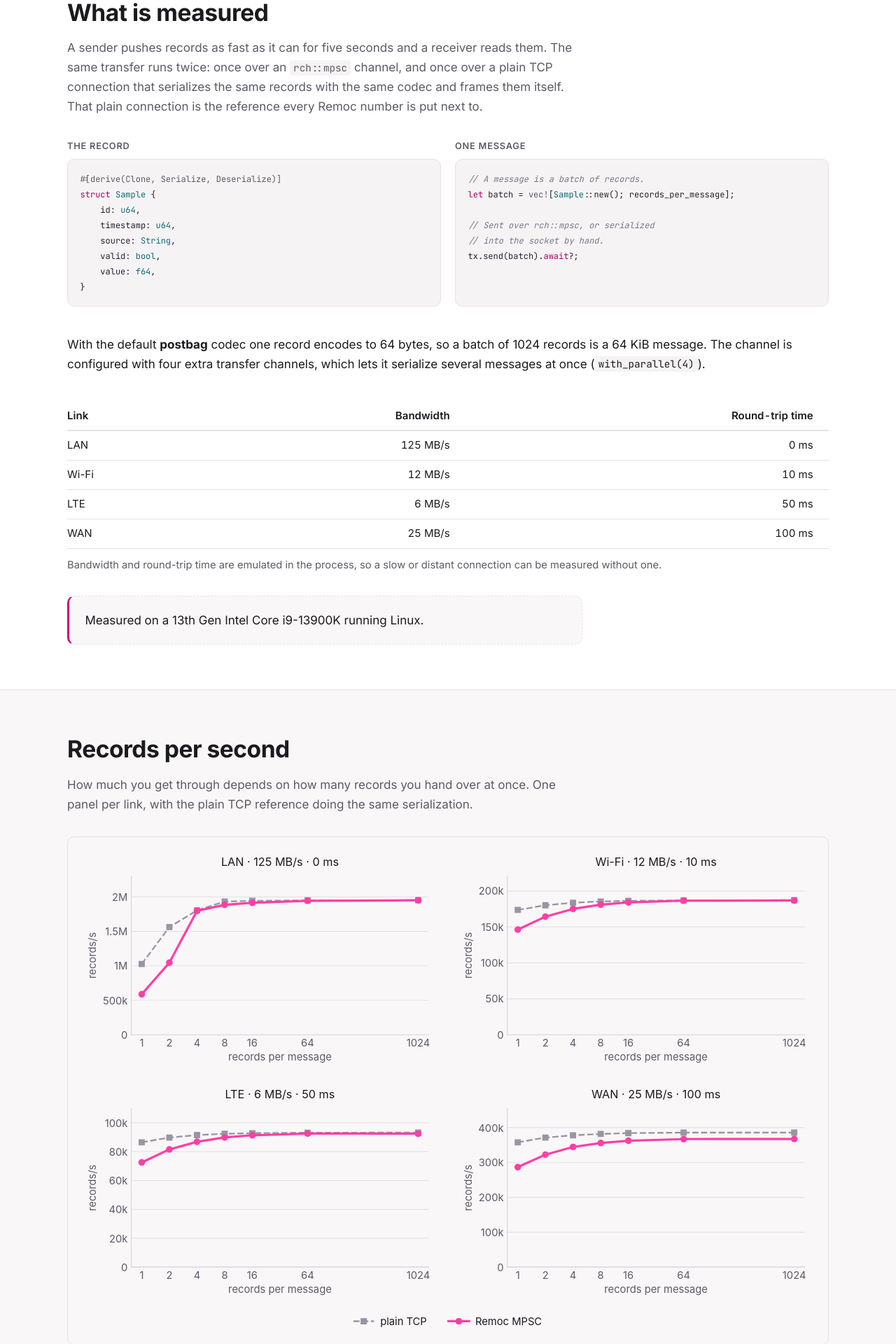
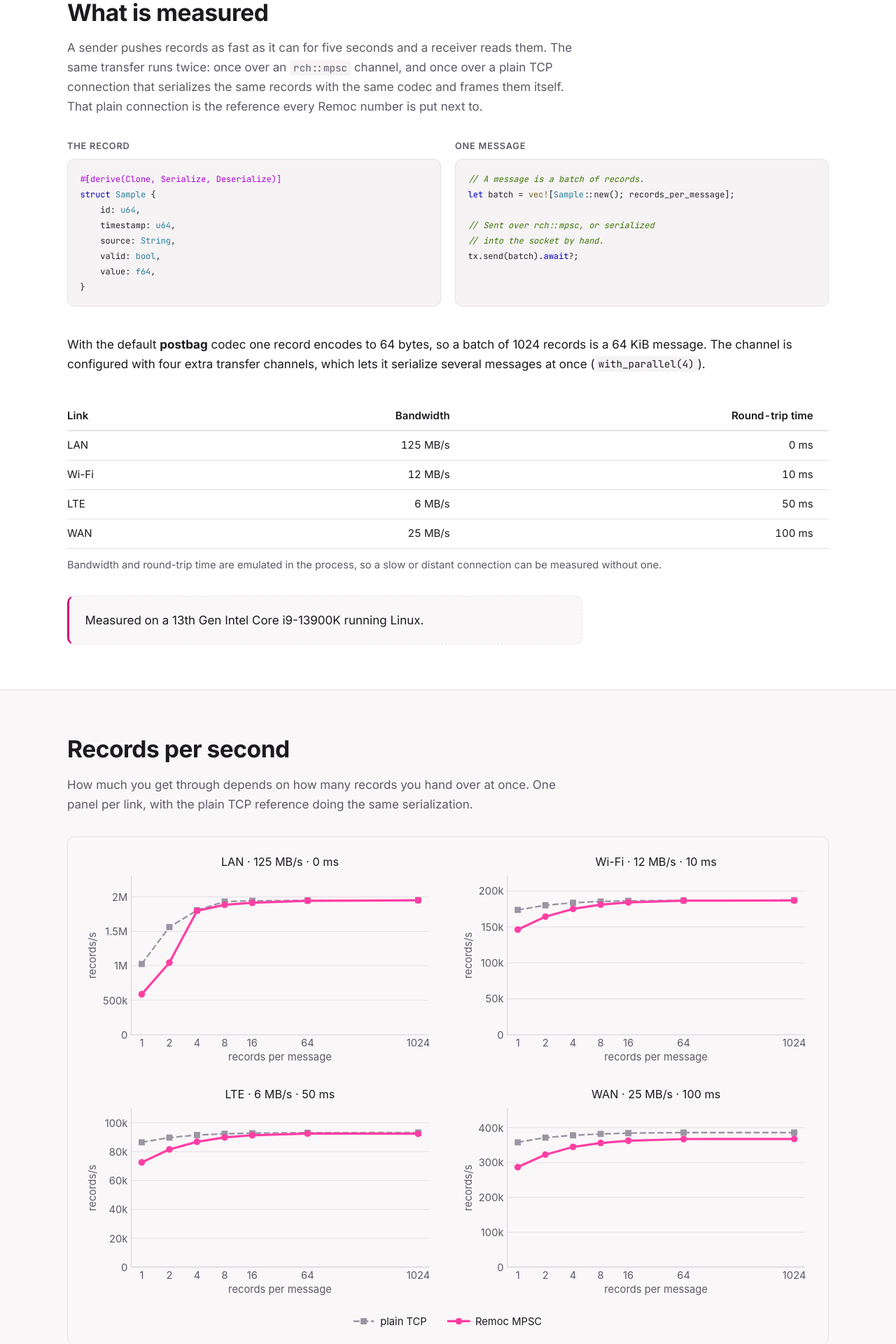
Before and after one commit to remoc-rs/remoc-rs.github.io, a Jekyll site: the page built from benchmarks.html, in a window 1280 px wide. Shown: the part 378-2298 px from the top of the page at 70% size. Built offline with Jekyll 4.4.1, drawn with Linux system fonts in a browser that asks for light colours.

Commit message:
Improve code color scheme

```diff
--- a/_config.yml
+++ b/_config.yml
@@ -33,7 +33,7 @@
     links:
       - { title: Format, url: "/postbag/#format" }
       - { title: Compatibility, url: "/postbag/#compatibility" }
-      - { title: Usage, url: "/postbag/#usage" }
+      - { title: Recovery, url: "/postbag/#recoverable" }
       - { title: Wire format, url: "/postbag/#specifications" }
       - { title: Docs, url: "https://docs.rs/postbag" }
       - { title: GitHub, url: "https://github.com/remoc-rs/postbag", icon: github }
--- a/postbag/index.html
+++ b/postbag/index.html
@@ -33,7 +33,7 @@
                 <a class="button icon-link" href="https://crates.io/crates/postbag"><span class="icon crate"
                         aria-hidden="true"></span>crates.io</a>
                 <a class="button icon-link"
-                    href="https://github.com/remoc-rs/postbag/blob/main/CHANGELOG.md"><span class="icon tag"
+                    href="https://github.com/remoc-rs/postbag/releases"><span class="icon tag"
                         aria-hidden="true"></span>Release notes</a>
                 <a class="button icon-link" href="https://github.com/remoc-rs/postbag"><span class="icon github"
                         aria-hidden="true"></span>Source on GitHub</a>
@@ -227,8 +227,8 @@
     count: <span class="t">u16</span>,
 }
 
-<span class="k">let</span> bytes = postbag::to_full_vec(&amp;reading)?;
-<span class="k">let</span> restored: <span class="t">Reading</span> = postbag::from_full_slice(&amp;bytes)?;
+<span class="k">let</span> bytes = postbag::<span class="f">to_full_vec</span>(&amp;reading)?;
+<span class="k">let</span> restored: <span class="t">Reading</span> = postbag::<span class="f">from_full_slice</span>(&amp;bytes)?;
 
 <span class="c">// If Details changed incompatibly, sensor and count are still</span>
 <span class="c">// restored, while details becomes Details::default().</span></code></pre>
--- a/style.css
+++ b/style.css
@@ -49,11 +49,14 @@
     --border: #e6e1e6;
     --code-bg: #f6f3f5;
     --code-fg: #24222b;
-    --kw: #a8005f;
-    --ty: #0a6b74;
-    --str: #2a7a34;
-    --com: #7a7684;
-    --num: #9a5100;
+    --kw: #0000c0;
+    --ty: #267f99;
+    --str: #a31515;
+    --com: #397300;
+    --num: #098658;
+    --fn: #795e26;
+    --attr: #af00db;
+    --macro: #795e26;
 
     --slim: #2b5fc7;
     --slim-strong: #1f4aa0;
@@ -77,11 +80,14 @@
         --border: #2c2a33;
         --code-bg: #1e1c24;
         --code-fg: #e6e4ec;
-        --kw: #ff7ac2;
-        --ty: #6fd3dc;
-        --str: #8fd18a;
-        --com: #8b8798;
-        --num: #f0b060;
+        --kw: #c586c0;
+        --ty: #4ec9b0;
+        --str: #ce9178;
+        --com: #6a9955;
+        --num: #b5cea8;
+        --fn: #dcdcaa;
+        --attr: #9cdcfe;
+        --macro: #dcdcaa;
 
         --slim: #8ab0ff;
         --slim-strong: #b3caff;
@@ -943,9 +949,16 @@
     color: var(--num);
 }
 
-.a,
+.f {
+    color: var(--fn);
+}
+
+.a {
+    color: var(--attr);
+}
+
 .m {
-    color: var(--fg-muted);
+    color: var(--macro);
 }
 
 /* Footer */
```
Also changed, not shown: _tools/postbag_diagram.py (+43 -8 lines), _includes/postbag-full.svg, _includes/postbag-slim.svg.
